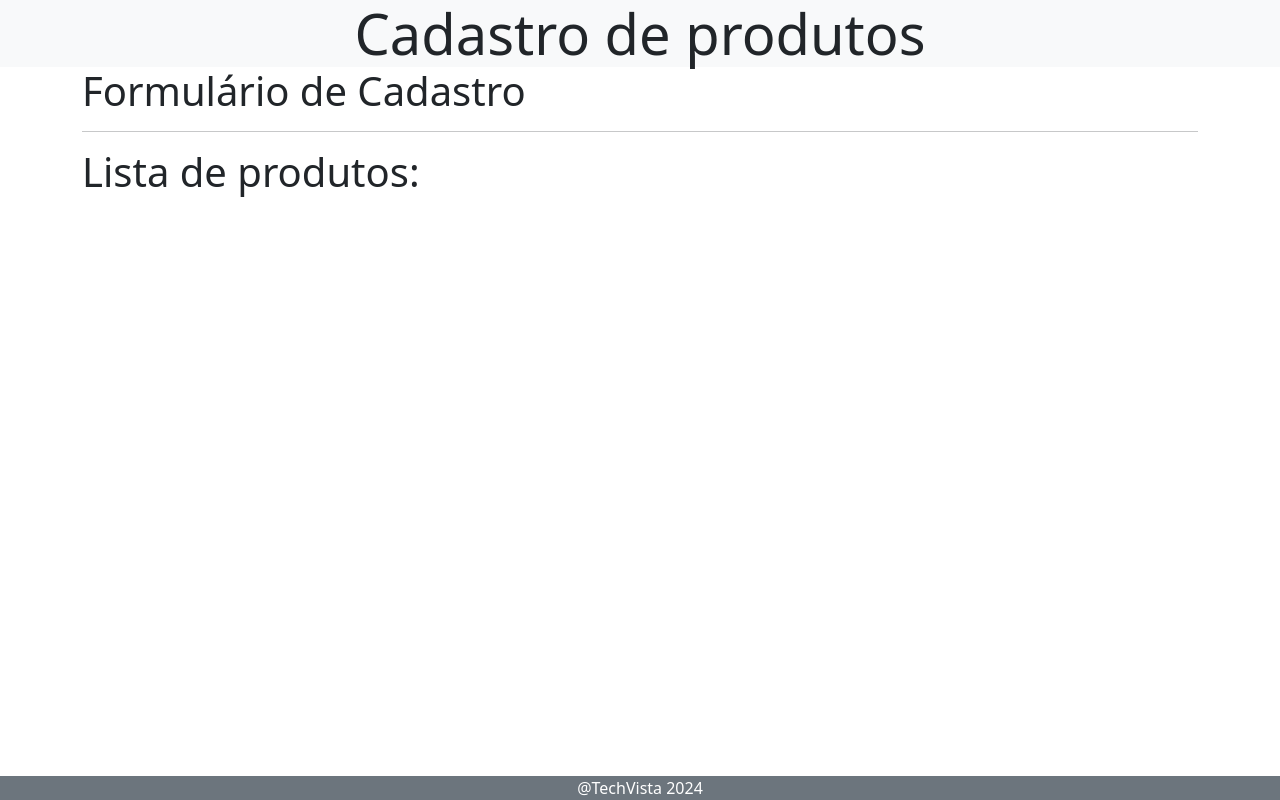
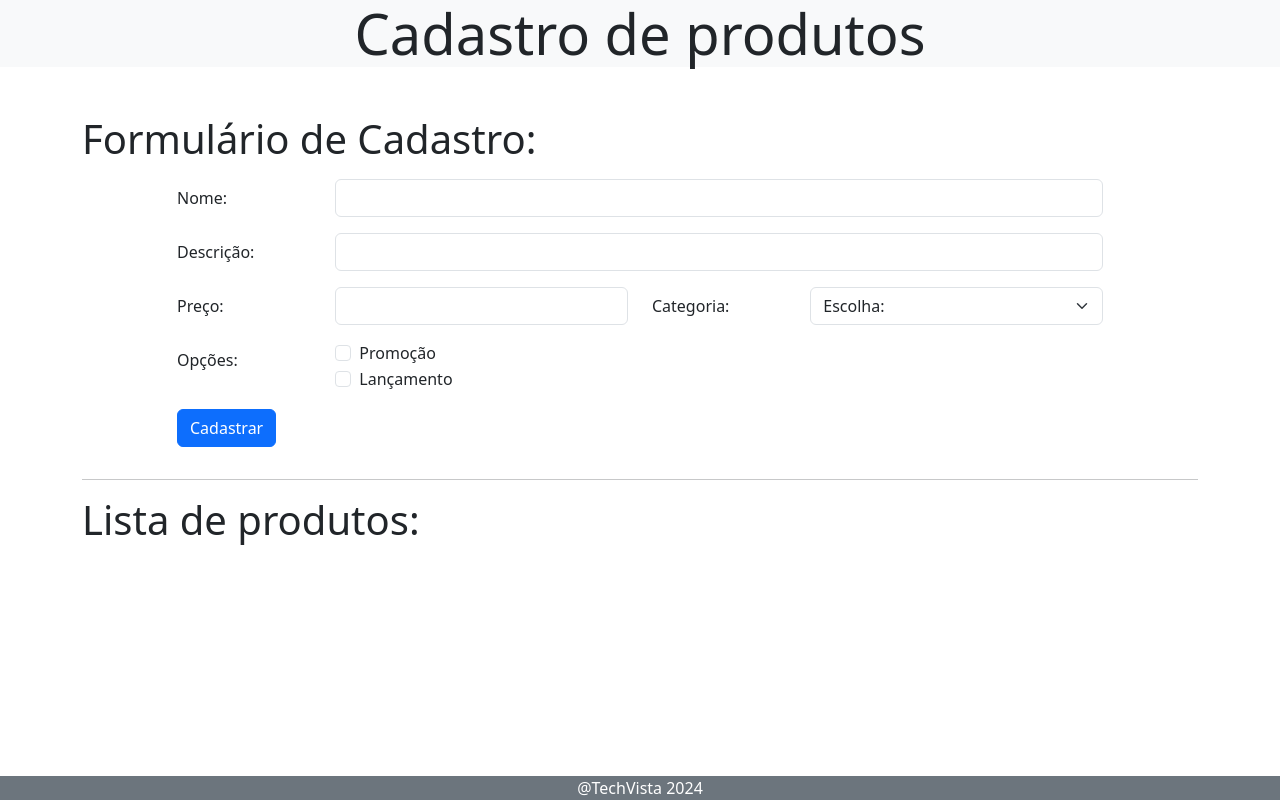
Before and after one commit to rcsilva96/cadastro-de-produtos, a plain HTML site: page index.html in a window 1280 px wide. Drawn offline with nearby package versions, Linux system fonts and the light colour scheme.

Commit message:
closes #2 - Construindo a interface do formulario

```diff
--- a/index.html
+++ b/index.html
@@ -6,7 +6,8 @@
     <meta charset="UTF-8">
     <meta name="viewport" content="width=device-width, initial-scale=1.0">
     <title>Cadastro de produtos</title>
-    <link href="https://cdn.jsdelivr.net/npm/bootstrap@5.3.3/dist/css/bootstrap.min.css" rel="stylesheet" integrity="sha384-QWTKZyjpPEjISv5WaRU9OFeRpok6YctnYmDr5pNlyT2bRjXh0JMhjY6hW+ALEwIH" crossorigin="anonymous">
+    <link href="https://cdn.jsdelivr.net/npm/bootstrap@5.3.3/dist/css/bootstrap.min.css" rel="stylesheet"
+        integrity="sha384-QWTKZyjpPEjISv5WaRU9OFeRpok6YctnYmDr5pNlyT2bRjXh0JMhjY6hW+ALEwIH" crossorigin="anonymous">
 
 </head>
 
@@ -16,13 +17,86 @@
         Cadastro de produtos
     </header>
 
-    <main class="container">
+    <main class="container mt-5">
 
         <section>
 
             <div class="display-6">
-                Formulário de Cadastro
+                Formulário de Cadastro:
             </div>
+
+            <div class="row">
+
+                <div class="col-md-10 offset-md-1">
+
+                    <form>
+
+                        <div class="mb-3 mt-3 row">
+                            <label for="inputNome" class="col-sm-2 col-form-label">Nome: </label>
+                            <div class="col-sm-10">
+                                <input type="text" class="form-control" id="inputNome">
+                            </div>
+                        </div>
+
+                        <div class="mb-3 mt-3 row">
+                            <label for="inputDesc" class="col-sm-2 col-form-label">Descrição: </label>
+                            <div class="col-sm-10">
+                                <input type="text" class="form-control" id="inputDesc">
+                            </div>
+                        </div>
+
+                        <div class="mb-3 mt-3 row">
+                            <label for="inputPreco" class="col-sm-2 col-form-label">Preço: </label>
+                            <div class="col-sm-4">
+                                <input type="text" class="form-control" id="inputPreco">
+                            </div>
+
+                            <label for="selectCategoria" class="col-sm-2 col-form-label">Categoria: </label>
+                            <div class="col-sm-4">
+                                <select class="form-select" id="selectCategoria">
+                                    <option>Escolha: </option>
+                                    <option value="1">Produção prórpria</option>
+                                    <option value="2">Nacional</option>
+                                    <option value="3">Importado</option>
+                                </select>
+                            </div>
+                        </div>
+
+                        <div class="mb-3 mt-3 row">
+                            <label class="col-sm-2 col-form-label">Opções: </label>
+                            <div class="col-sm-4">
+                                <div class="form-check">
+                                    <input class="form-check-input" type="checkbox" value="" id="checkBoxPromocao">
+                                    <label class="form-check-label" for="checkBoxPromocao">
+                                        Promoção
+                                    </label>
+                                </div>
+                                <div class="form-check">
+                                    <input class="form-check-input" type="checkbox" value="" id="checkBoxLancamento">
+                                    <label class="form-check-label" for="checkBoxLancamento">
+                                        Lançamento
+                                    </label>
+                                </div>
+                            </div>
+                        </div>
+
+                        <div class="mb-3 mt-3 row">
+
+                            <div class="col-sm-4">
+                                <button class="btn btn-primary">Cadastrar</button>
+                            </div>
+
+                        </div>
+
+                    </form>
+
+                </div>
+
+            </div>
+
+
+
+
 
         </section>
 
@@ -42,7 +116,9 @@
         @TechVista 2024
     </footer>
 
-    <script src="https://cdn.jsdelivr.net/npm/bootstrap@5.3.3/dist/js/bootstrap.bundle.min.js" integrity="sha384-YvpcrYf0tY3lHB60NNkmXc5s9fDVZLESaAA55NDzOxhy9GkcIdslK1eN7N6jIeHz" crossorigin="anonymous"></script>
+    <script src="https://cdn.jsdelivr.net/npm/bootstrap@5.3.3/dist/js/bootstrap.bundle.min.js"
+        integrity="sha384-YvpcrYf0tY3lHB60NNkmXc5s9fDVZLESaAA55NDzOxhy9GkcIdslK1eN7N6jIeHz"
+        crossorigin="anonymous"></script>
 </body>
 
 </html>
```
